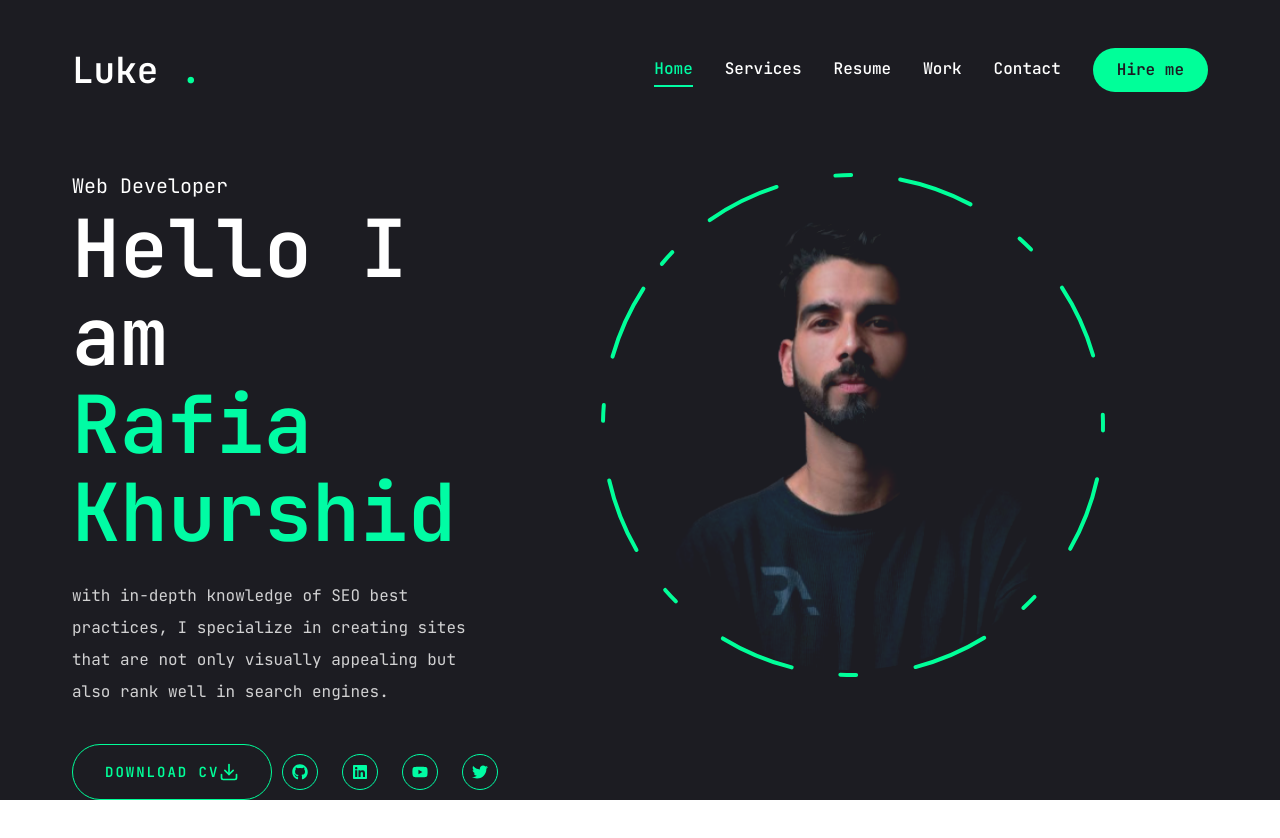
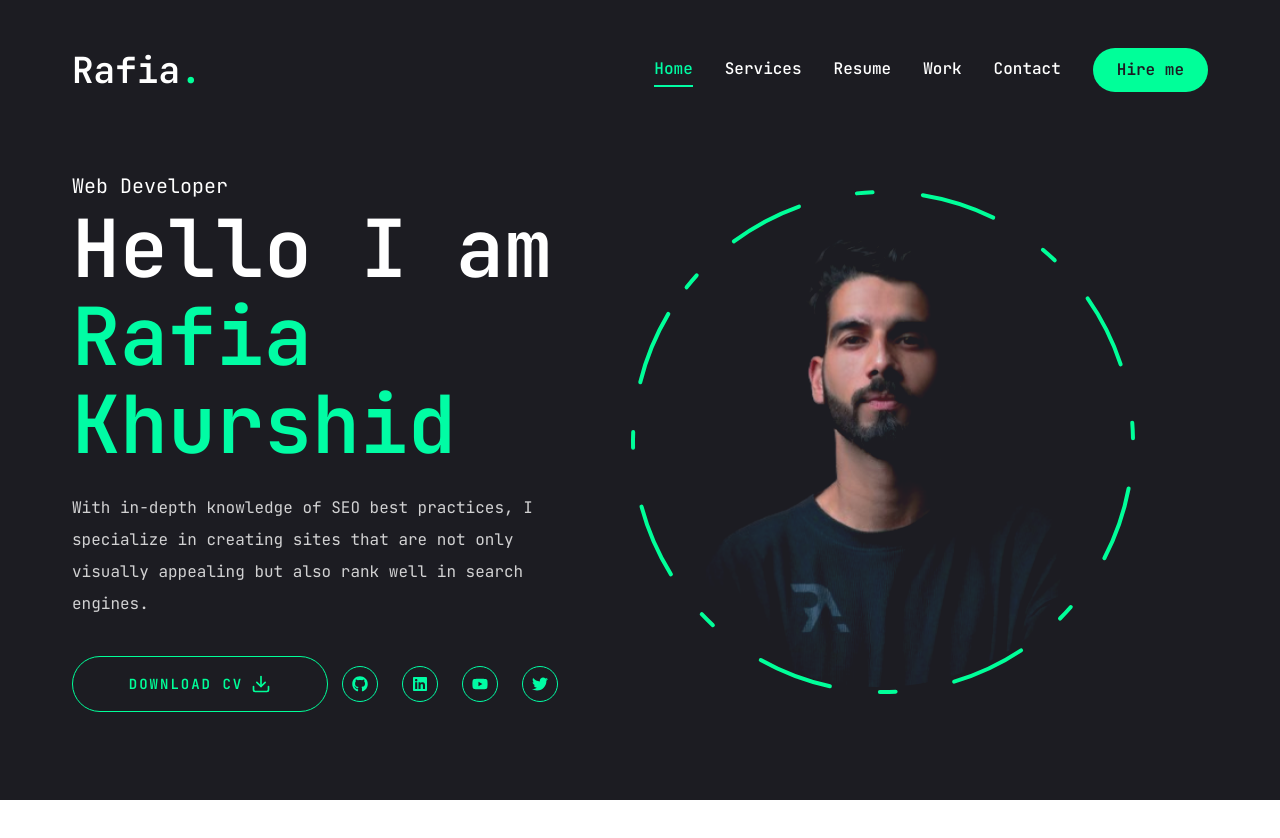
Before and after one commit to RafiaSuleman/portfolioweb, a Next.js app: page / in a window 1280 px wide. Shown: the top 838 px of the page. Built offline with nearby package versions, Linux system fonts and the light colour scheme.

Commit message:
commit-9

```diff
--- a/src/app/page.tsx
+++ b/src/app/page.tsx
@@ -9,33 +9,41 @@ export default function Home() {
   return (
     <section className="h-screen">
       <div className="container mx-auto h-full mb-[20px]">
-        <div className="flex flex-col xl:flex-row item-center justify-between xl:pt-8 xl:pb-24">
-          <div className="text-center xl:text-left order-2 xl:order-none" >
+        <div className="flex flex-col xl:flex-row  items-center justify-between xl:pt-8 xl:pb-24 ">
+          <div className="text-center xl:text-left order-2 xl:order-none ">
             <span className="text-xl">Web Developer</span>
-            <h1 className="h1 mb-6">Hello I am  <br /> <span className="text-[#01FCA4]">Rafia Khurshid</span>
+            <h1 className="h1 mb-6">
+              Hello I am <br />{" "}
+              <span className="text-[#01FCA4]">Rafia Khurshid</span>
             </h1>
-            <p className="max-w-[500px] mb-9 text-white/80 flex justify-center items-center ">with in-depth knowledge of SEO best practices, I specialize in
-          creating sites that are not only visually appealing but also rank well
-          in search engines.</p>
-          <div className="flex flex-col xl:flex-row">
-            <Button variant="outline"
-            size='lg'
-            className="uppercase flex items-center"  >
-              <span> Download CV</span>
-              <FiDownload className="text-xl "/>
-            </Button>
-          <div className="mt-6 xl:mt-0 ml-[10px] flex justify-center items-center">
-            <Social containerStyles=" flex gap-6" iconStyles="w-9 h-9 border border-[#01FCA4] rounded-full flex justify-center items-center text-[#01FCA4] text-base hover:bg-[#01FCA4] hover:text-primary hover:transition-all duration-500"/>
-          </div>
-          </div>
+            <p className="max-w-[500px] mb-9  text-white/80">
+              With in-depth knowledge of SEO best practices, I specialize in
+              creating sites that are not only visually appealing but also rank
+              well in search engines.
+            </p>
+            <div className="flex flex-col xl:flex-row  items-center gap-1">
+              <Button
+                variant="outline"
+                size="lg"
+                className="uppercase flex items-center gap-2 w-64"
+              >
+                <span> Download CV</span>
+                <FiDownload className="text-xl " />
+              </Button>
+              <div className="mt-6 xl:mt-0 ml-[10px] flex xl:justify-center items-center">
+                <Social
+                  containerStyles=" flex gap-6"
+                  iconStyles="w-9 h-9 border border-[#01FCA4] rounded-full flex justify-center items-center text-[#01FCA4] text-base hover:bg-[#01FCA4] hover:text-primary hover:transition-all duration-500"
+                />
+              </div>
+            </div>
           </div>
           <div className="h-full w-full xl:order-none mb-8 xl:mb-0 flex justify-center items-center ">
-              <Photo/>
+            <Photo />
           </div>
         </div>
-        <Stats/>
+        <Stats />
       </div>
-
     </section>
   );
 }
--- a/src/components/header.tsx
+++ b/src/components/header.tsx
@@ -9,7 +9,7 @@ const Header = () => {
     <div className=" container mx-auto flex justify-between items-center">
       <Link href="/">
         <h1 className=" text-4xl font-semibold">
-          Luke <span className="text-accent">.</span>
+          Rafia<span className="text-accent">.</span>
         </h1>
       </Link>
 
--- a/src/components/ui/mobilenav.tsx
+++ b/src/components/ui/mobilenav.tsx
@@ -44,7 +44,7 @@ const MobileNav = () => {
         <SheetContent className='flex flex-col'>
             <div className='mb-[60px] text-center text-2xl'>
                 <Link href='/'>
-                <h1 className='text-4xl font-semibold'>Luke <span className='text-accent'>.</span></h1>
+                <h1 className='text-4xl font-semibold'>Rafia<span className='text-accent'>.</span></h1>
                 </Link>
             </div>
             <nav  className='flex flex-col justify-center items-center gap-8'>
```
